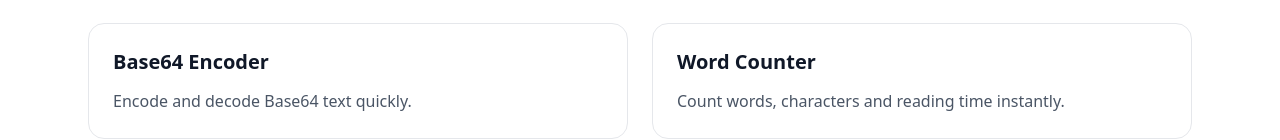
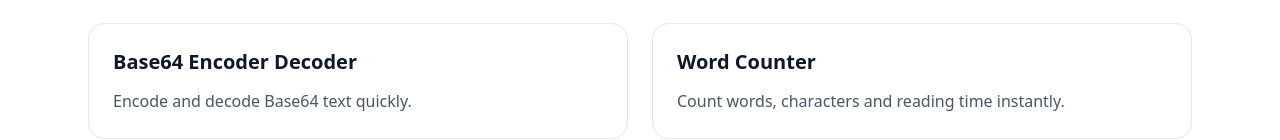
Before and after one commit to vaarunsonawwane-ops/yoryantra-new, a Next.js app: page /tools in a window 1280 px wide. Shown: the part 582-722 px from the top of the page. Built offline with nearby package versions, Linux system fonts and the light colour scheme.

Commit message:
fixed base 64 page

```diff
--- a/app/tools/page.tsx
+++ b/app/tools/page.tsx
@@ -26,9 +26,9 @@ const tools = [
   },
 
   {
-    title: "Base64 Encoder",
-    description: "Encode and decode Base64 text quickly.",
-    href: "/tools/base64-encoder",
+  title: "Base64 Encoder Decoder",
+  description: "Encode and decode Base64 text quickly.",
+  href: "/tools/base64-encoder-decoder",
   },
 
   {
```
